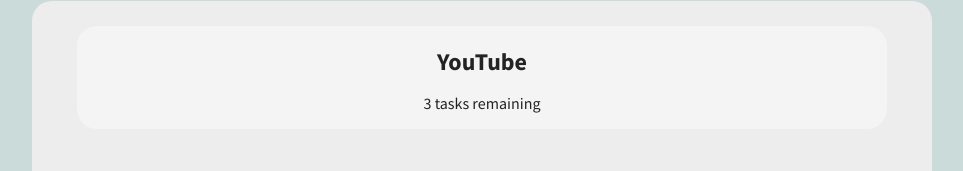
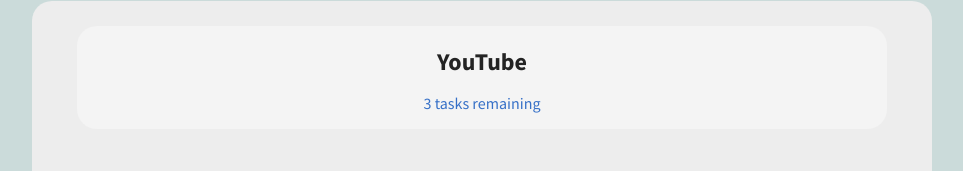
Before and after one commit to hmjatt/Project-Management-App, a website built with webpack: page dist/index.html in a window 1280 px wide. Shown: the part 552-723 px from the top of the page, without its empty margins (185-1148 px from the left). Built offline with Linux system fonts and the light colour scheme.

Commit message:
styled task remaining

```diff
--- a/src/style/styles.css
+++ b/src/style/styles.css
@@ -283,19 +283,17 @@
 	transition: all 0.3s ease;
 }
 
-/* #taskList {
-	width: 85vw;
-	max-width: 900px;
-} */
-
 .todo-header {
 	display: flex;
 	flex-direction: column;
 	align-items: center;
 	background-color: var(--clr-light);
 	border-radius: 20px;
+	margin: 0% 5% 5% 5%;
+}
 
-	margin: 0% 5% 5% 5%;
+.task-count {
+	color: var(--clr-primary);
 }
 
 .todo-body {
```
Also changed, not shown: dist/bundle.js.
